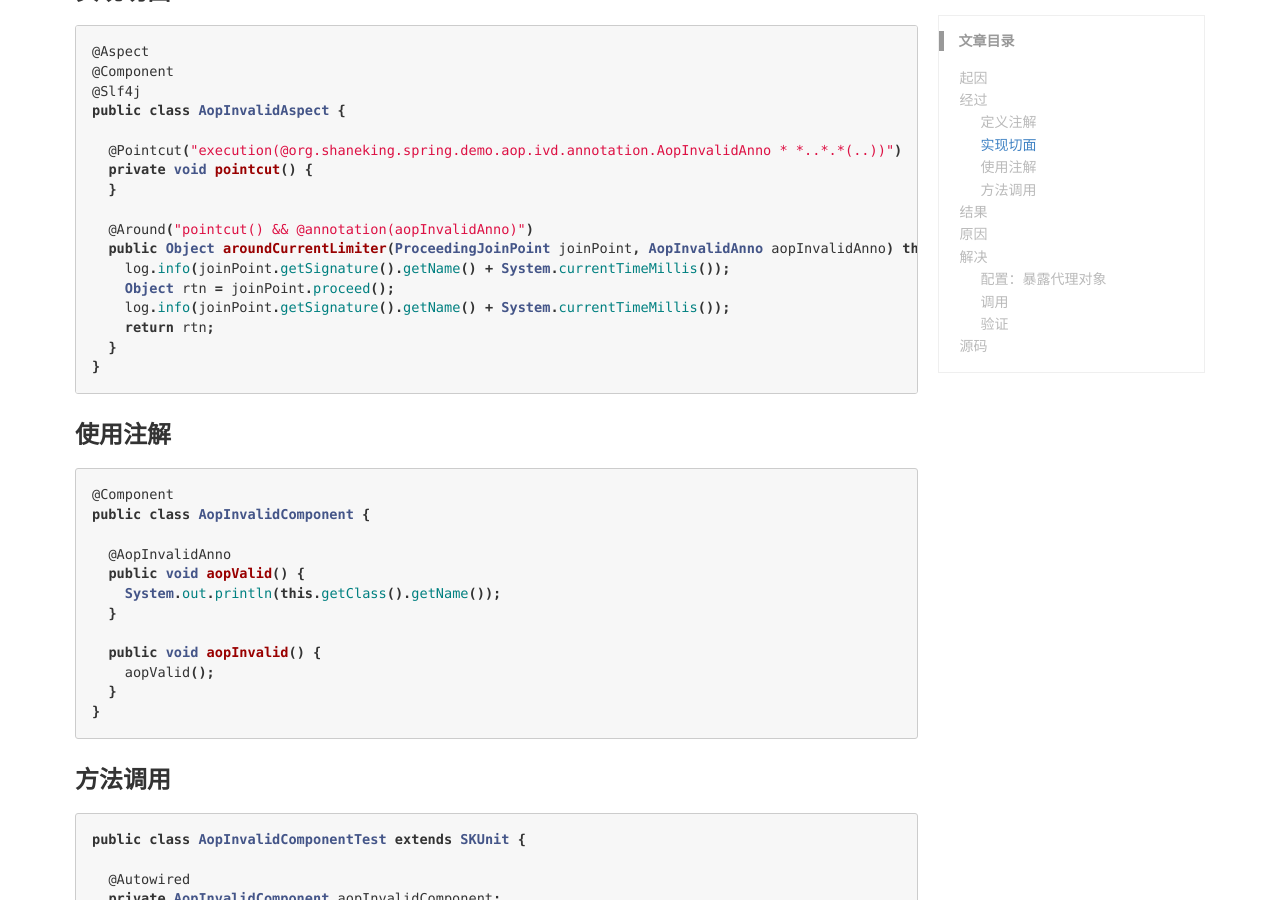
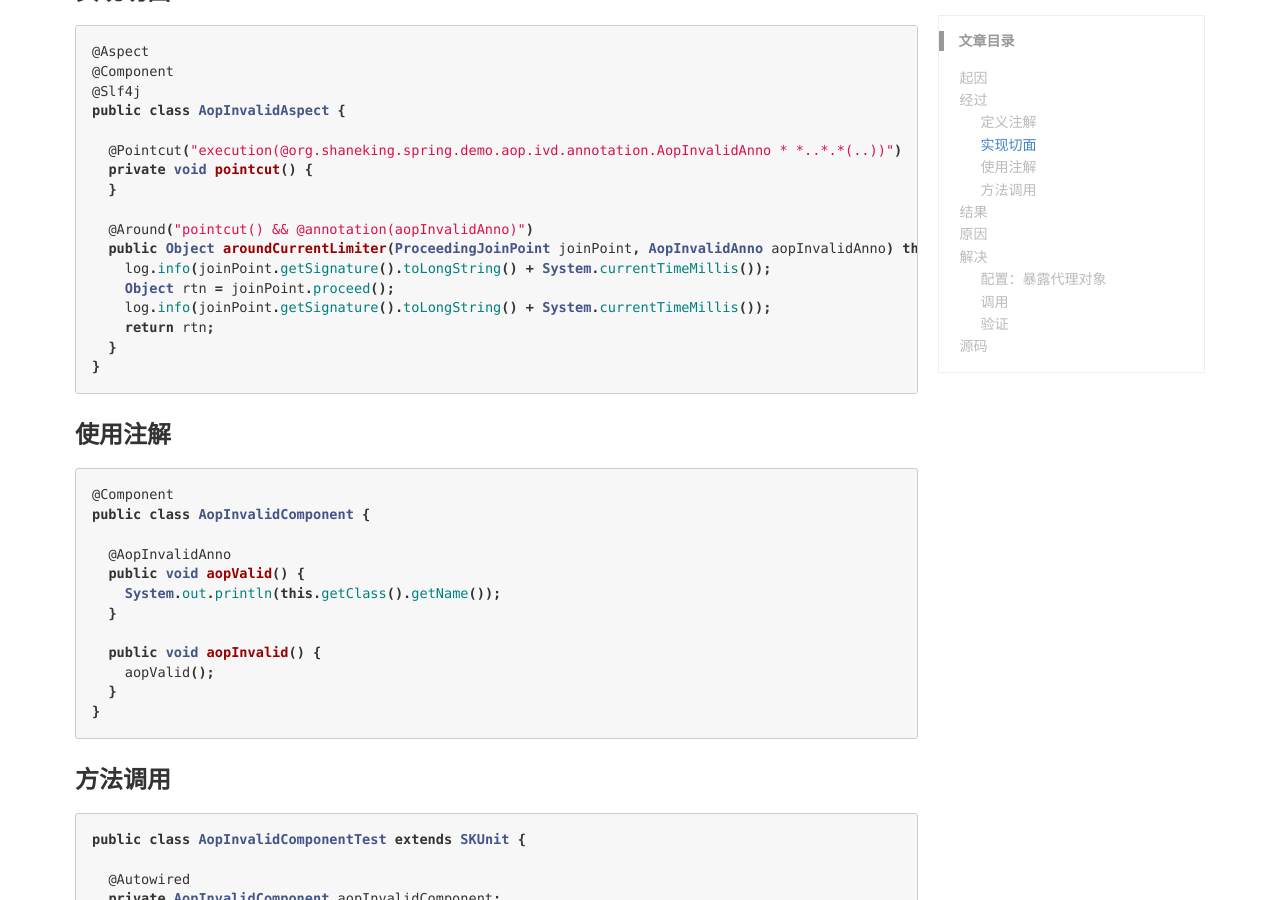
Before and after one commit to ShaneKing/ShaneKing.github.io, a Jekyll site: the page built from _posts/2019-11-16-aop-invalid-for-inner-calling-in-class.md, in a window 1280 px wide and 900 px high, scrolled down 667 px. Built offline with Jekyll 4.4.1, drawn with Linux system fonts in a browser that asks for light colours; comment, search, counter and statistics services are not loaded.

```diff
--- a/_posts/2019-11-16-aop-invalid-for-inner-calling-in-class.md
+++ b/_posts/2019-11-16-aop-invalid-for-inner-calling-in-class.md
@@ -34,9 +34,9 @@
 
   @Around("pointcut() && @annotation(aopInvalidAnno)")
   public Object aroundCurrentLimiter(ProceedingJoinPoint joinPoint, AopInvalidAnno aopInvalidAnno) throws Throwable {
-    log.info(joinPoint.getSignature().getName() + System.currentTimeMillis());
+    log.info(joinPoint.getSignature().toLongString() + System.currentTimeMillis());
     Object rtn = joinPoint.proceed();
-    log.info(joinPoint.getSignature().getName() + System.currentTimeMillis());
+    log.info(joinPoint.getSignature().toLongString() + System.currentTimeMillis());
     return rtn;
   }
 }
```
